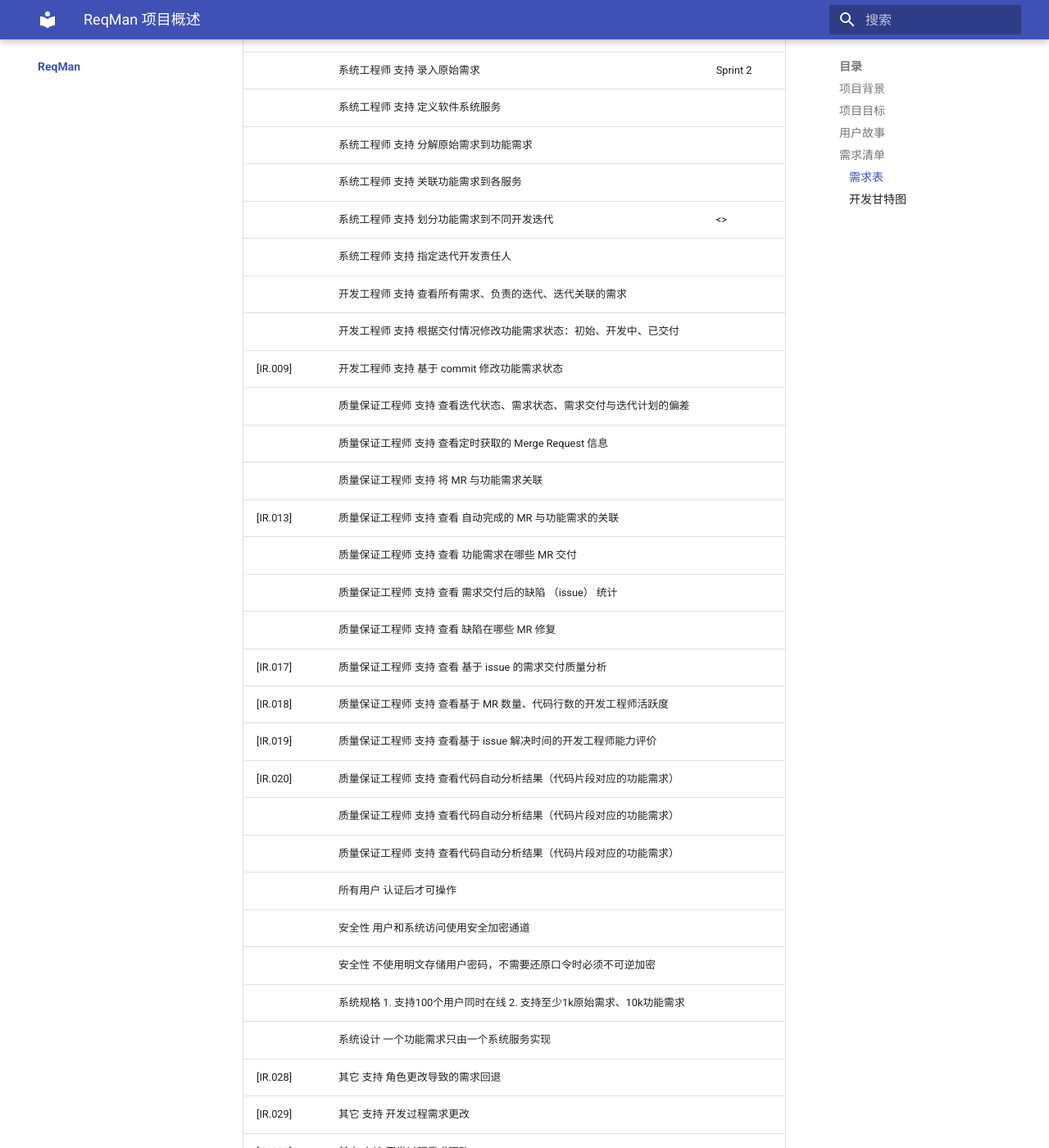
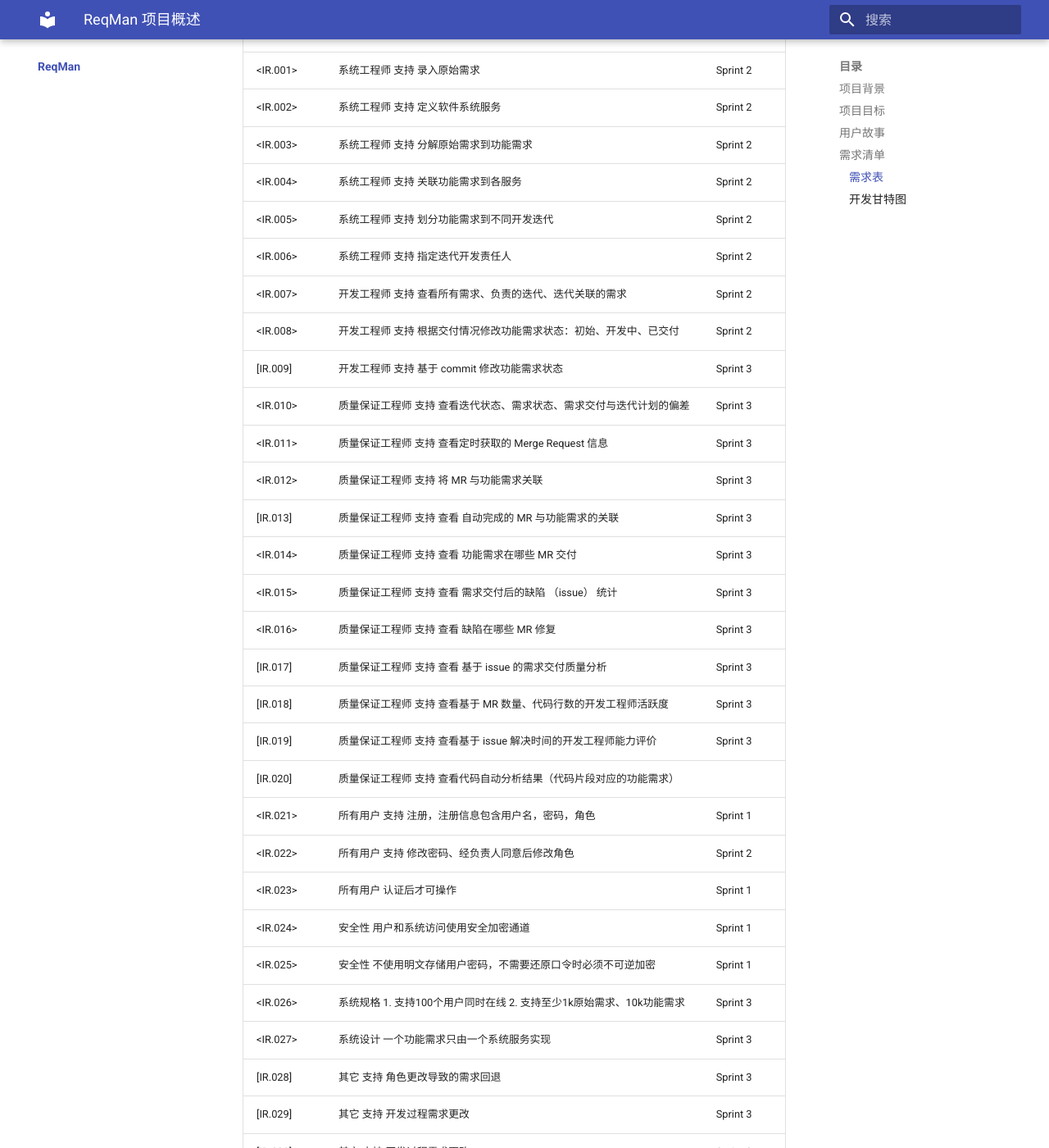
Before and after one commit to c7w/ReqMan-doc, an MkDocs documentation site: the page built from docs/index.md, in a window 1280 px wide and 1400 px high, scrolled down 1879 px. Shown: the whole window at 82% size. Built offline with MkDocs 1.6.1 and Material for MkDocs 9.7.7, drawn with Linux system fonts in a browser that asks for light colours; some of the changed text lies outside the part shown.

Commit message:
[SR.006.801.F] Finish writing index page (#18)

```diff
--- a/docs/index.md
+++ b/docs/index.md
@@ -44,43 +44,41 @@
 
 ### 需求表
 
-| 需求编号* | 需求描述                                                     | 交付时间 |
-| --------- | ------------------------------------------------------------ | -------- |
-| <IR.001>  | 系统工程师 支持 录⼊原始需求                                 | Sprint 2 |
-| <IR.002>  | 系统工程师 支持 定义软件系统服务                             |          |
-| <IR.003>  | 系统工程师 支持 分解原始需求到功能需求                       |          |
-| <IR.004>  | 系统工程师 支持 关联功能需求到各服务                         |          |
-| <IR.005>  | 系统工程师 支持 划分功能需求到不同开发迭代                   | <>       |
-| <IR.006>  | 系统工程师 支持 指定迭代开发责任⼈                           |          |
-| <IR.007>  | 开发工程师 支持 查看所有需求、负责的迭代、迭代关联的需求     |          |
-| <IR.008>  | 开发工程师 支持 根据交付情况修改功能需求状态：初始、开发中、已交付 |          |
-| [IR.009]  | 开发工程师 支持 基于 commit 修改功能需求状态                 |          |
-| <IR.010>  | 质量保证工程师 支持 查看迭代状态、需求状态、需求交付与迭代计划的偏差 |          |
-| <IR.011>  | 质量保证工程师 支持 查看定时获取的 Merge Request 信息        |          |
-| <IR.012>  | 质量保证工程师 支持 将 MR 与功能需求关联                     |          |
-| [IR.013]  | 质量保证工程师 支持 查看 ⾃动完成的 MR 与功能需求的关联      |          |
-| <IR.014>  | 质量保证工程师 支持 查看 功能需求在哪些 MR 交付              |          |
-| <IR.015>  | 质量保证工程师 支持 查看 需求交付后的缺陷 （issue） 统计     |          |
-| <IR.016>  | 质量保证工程师 支持 查看 缺陷在哪些 MR 修复                  |          |
-| [IR.017]  | 质量保证工程师 支持 查看 基于 issue 的需求交付质量分析       |          |
-| [IR.018]  | 质量保证工程师 支持 查看基于 MR 数量、代码⾏数的开发⼯程师活跃度 |          |
-| [IR.019]  | 质量保证工程师 支持 查看基于 issue 解决时间的开发⼯程师能⼒评价 |          |
-| [IR.020]  | 质量保证工程师 支持 查看代码⾃动分析结果（代码⽚段对应的功能需求） |          |
-| <IR.021>  | 质量保证工程师 支持 查看代码⾃动分析结果（代码⽚段对应的功能需求） |          |
-| <IR.022>  | 质量保证工程师 支持 查看代码⾃动分析结果（代码⽚段对应的功能需求） |          |
-| <IR.023>  | 所有用户 认证后才可操作                                      |          |
-| <IR.024>  | 安全性 用户和系统访问使用安全加密通道                        |          |
-| <IR.025>  | 安全性 不使用明⽂存储用户密码，不需要还原⼝令时必须不可逆加密 |          |
-| <IR.026>  | 系统规格 1. ⽀持100个用户同时在线 2. 支持⾄少1k原始需求、10k功能需求 |          |
-| <IR.027>  | 系统设计 一个功能需求只由一个系统服务实现                    |          |
-| [IR.028]  | 其它 支持 角色更改导致的需求回退                             |          |
-| [IR.029]  | 其它 支持 开发过程需求更改                                   |          |
-| [IR.030]  | 其它 支持 开发过程需求更改                                   |          |
-| [IR.031]  | 使用自己的项目管理项目开发过程                               |          |
+| 需求编号*      | 需求描述                                                     | 交付时间 |
+| -------------- | ------------------------------------------------------------ | -------- |
+| &lt;IR.001&gt; | 系统工程师 支持 录⼊原始需求                                 | Sprint 2 |
+| &lt;IR.002&gt; | 系统工程师 支持 定义软件系统服务                             | Sprint 2 |
+| &lt;IR.003&gt; | 系统工程师 支持 分解原始需求到功能需求                       | Sprint 2 |
+| &lt;IR.004&gt; | 系统工程师 支持 关联功能需求到各服务                         | Sprint 2 |
+| &lt;IR.005&gt; | 系统工程师 支持 划分功能需求到不同开发迭代                   | Sprint 2 |
+| &lt;IR.006&gt; | 系统工程师 支持 指定迭代开发责任⼈                           | Sprint 2 |
+| &lt;IR.007&gt; | 开发工程师 支持 查看所有需求、负责的迭代、迭代关联的需求     | Sprint 2 |
+| &lt;IR.008&gt; | 开发工程师 支持 根据交付情况修改功能需求状态：初始、开发中、已交付 | Sprint 2 |
+| [IR.009]       | 开发工程师 支持 基于 commit 修改功能需求状态                 | Sprint 3 |
+| &lt;IR.010&gt; | 质量保证工程师 支持 查看迭代状态、需求状态、需求交付与迭代计划的偏差 | Sprint 3 |
+| &lt;IR.011&gt; | 质量保证工程师 支持 查看定时获取的 Merge Request 信息        | Sprint 3 |
+| &lt;IR.012&gt; | 质量保证工程师 支持 将 MR 与功能需求关联                     | Sprint 3 |
+| [IR.013]       | 质量保证工程师 支持 查看 自动完成的 MR 与功能需求的关联      | Sprint 3 |
+| &lt;IR.014&gt; | 质量保证工程师 支持 查看 功能需求在哪些 MR 交付              | Sprint 3 |
+| &lt;IR.015&gt; | 质量保证工程师 支持 查看 需求交付后的缺陷 （issue） 统计     | Sprint 3 |
+| &lt;IR.016&gt; | 质量保证工程师 支持 查看 缺陷在哪些 MR 修复                  | Sprint 3 |
+| [IR.017]       | 质量保证工程师 支持 查看 基于 issue 的需求交付质量分析       | Sprint 3 |
+| [IR.018]       | 质量保证工程师 支持 查看基于 MR 数量、代码行数的开发工程师活跃度 | Sprint 3 |
+| [IR.019]       | 质量保证工程师 支持 查看基于 issue 解决时间的开发工程师能力评价 | Sprint 3 |
+| [IR.020]       | 质量保证工程师 支持 查看代码自动分析结果（代码片段对应的功能需求） |          |
+| &lt;IR.021&gt; | 所有用户 支持 注册，注册信息包含用户名，密码，角色           | Sprint 1 |
+| &lt;IR.022&gt; | 所有用户 支持 修改密码、经负责人同意后修改角色               | Sprint 2 |
+| &lt;IR.023&gt; | 所有用户 认证后才可操作                                      | Sprint 1 |
+| &lt;IR.024&gt; | 安全性 用户和系统访问使用安全加密通道                        | Sprint 1 |
+| &lt;IR.025&gt; | 安全性 不使用明⽂存储用户密码，不需要还原口令时必须不可逆加密 | Sprint 1 |
+| &lt;IR.026&gt; | 系统规格 1. 支持100个用户同时在线 2. 支持至少1k原始需求、10k功能需求 | Sprint 3 |
+| &lt;IR.027&gt; | 系统设计 一个功能需求只由一个系统服务实现                    | Sprint 3 |
+| [IR.028]       | 其它 支持 角色更改导致的需求回退                             | Sprint 3 |
+| [IR.029]       | 其它 支持 开发过程需求更改                                   | Sprint 3 |
+| [IR.030]       | 其它 支持 开发过程需求更改                                   | Sprint 3 |
+| [IR.031]       | 使用自己的项目管理项目开发过程                               | Sprint 3 |
 
 *注：`<·>` 表示必做，`[·]` 表示选做
-
-**注意在写编号的时候用的是 `&lt; &gt;`，看到这句话的时候删掉这句话**
 
 ### 开发甘特图
 
```
